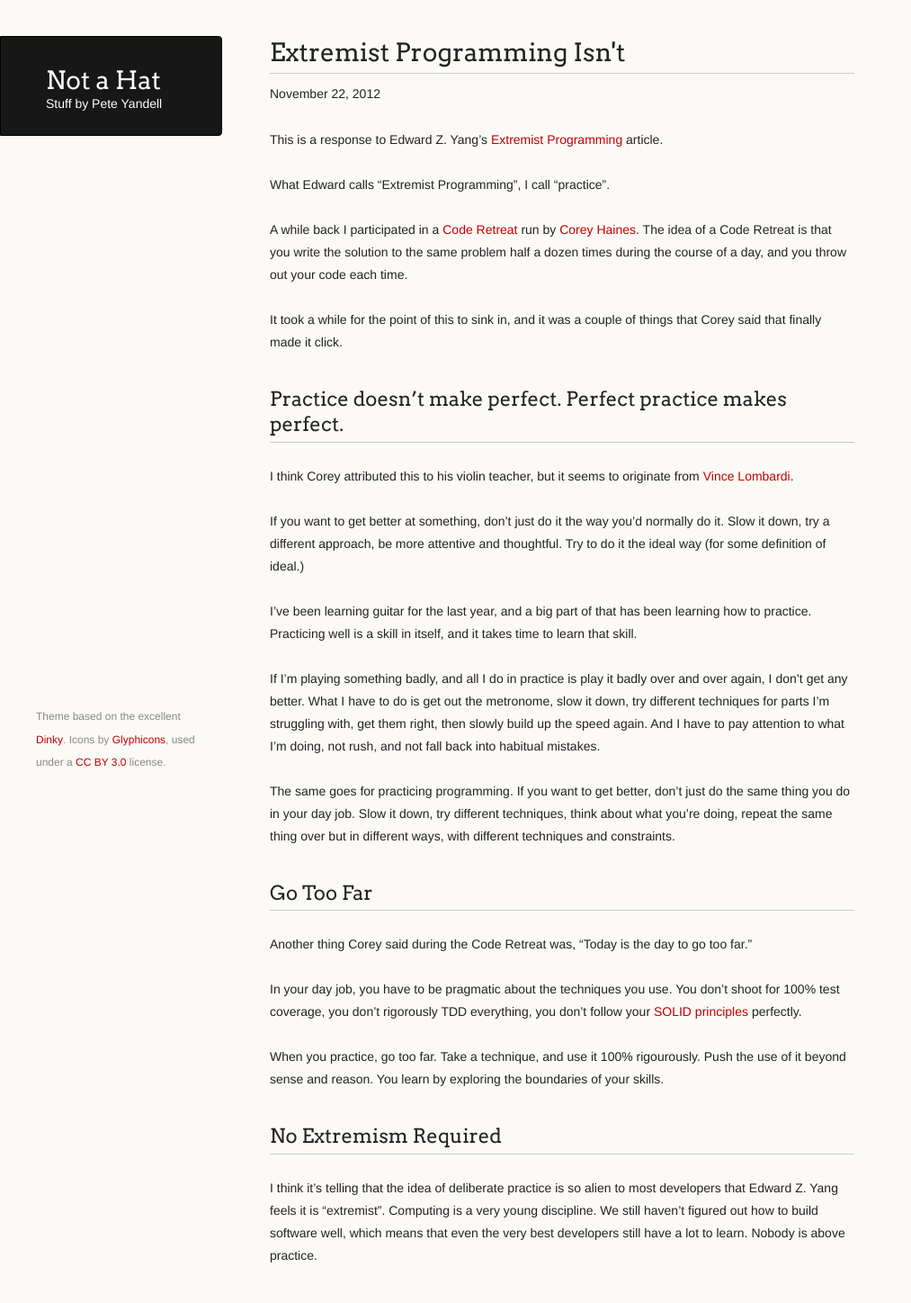
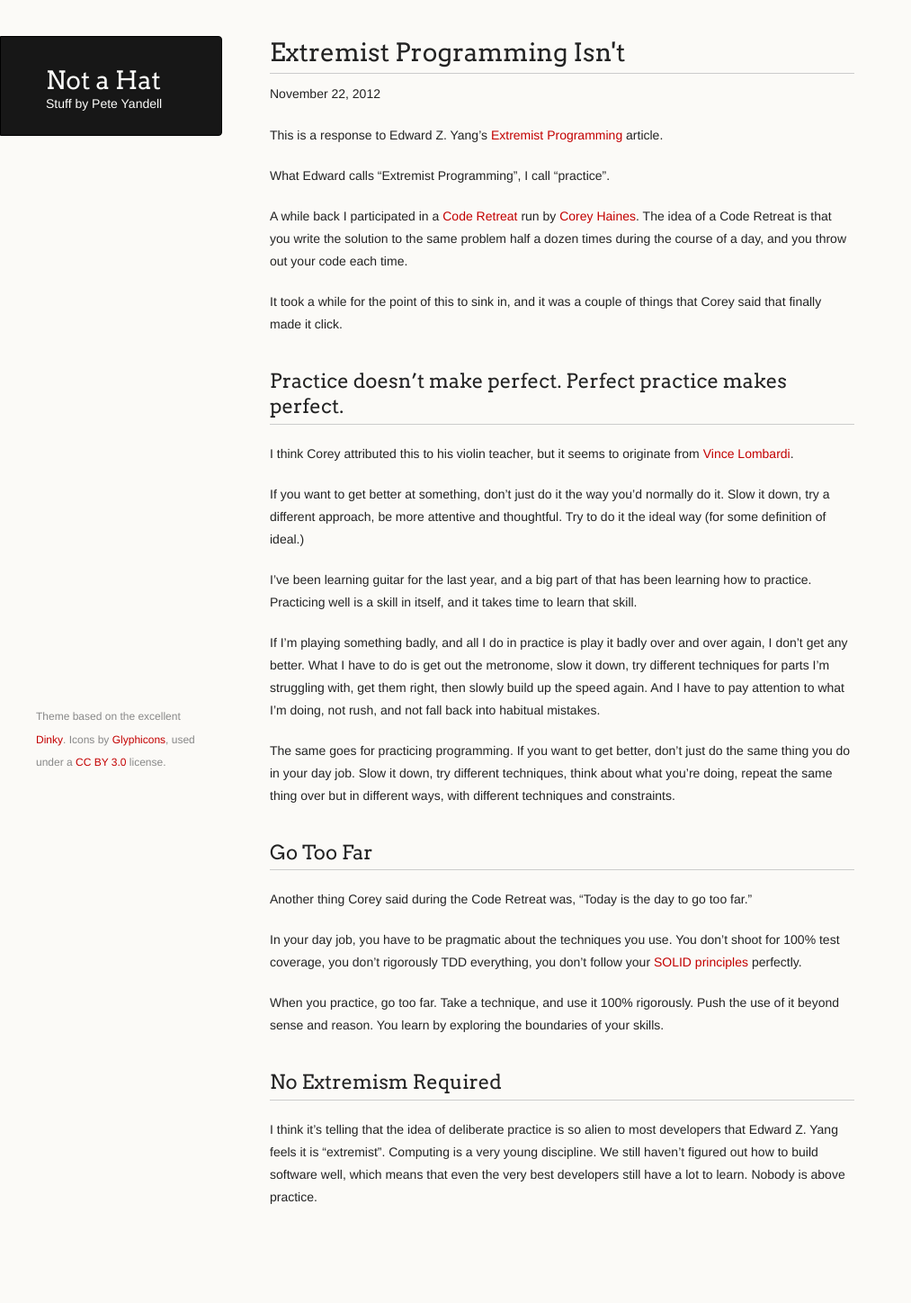
Before and after one commit to notahat/notahat.github.com, a Jekyll site: the page built from _posts/2012-11-22-extremist-programming-isnt.md, in a window 1280 px wide. Shown: the whole page at 90% size, without its empty margins (0-1013 px from the left). Built offline with Jekyll 4.4.1, drawn with Linux system fonts in a browser that asks for light colours; after the commit the page ends 1383 px from its top, so only the background shows below that.

Commit message:
Small tweaks.

```diff
--- a/_posts/2012-11-22-extremist-programming-isnt.md
+++ b/_posts/2012-11-22-extremist-programming-isnt.md
@@ -33,7 +33,7 @@ Another thing Corey said during the Code Retreat was, "Today is the day to go to
 
 In your day job, you have to be pragmatic about the techniques you use. You don't shoot for 100% test coverage, you don't rigorously TDD everything, you don't follow your [SOLID principles](http://en.wikipedia.org/wiki/SOLID_(object-oriented_design)) perfectly.
 
-When you practice, go too far. Take a technique, and use it 100% rigourously. Push the use of it beyond sense and reason. You learn by exploring the boundaries of your skills.
+When you practice, go too far. Take a technique, and use it 100% rigorously. Push the use of it beyond sense and reason. You learn by exploring the boundaries of your skills.
 
 
 ## No Extremism Required
--- a/stylesheets/styles.less
+++ b/stylesheets/styles.less
@@ -33,7 +33,7 @@
 
 /* Text */
 
-p { text-size: 15px; line-height: 25px; margin: 25px 0; }
+p { text-size: 15px; line-height: 25px; margin: 20px 0; }
 em { font-style: italic; }
 strong { font-weight: 700; }
 
```
